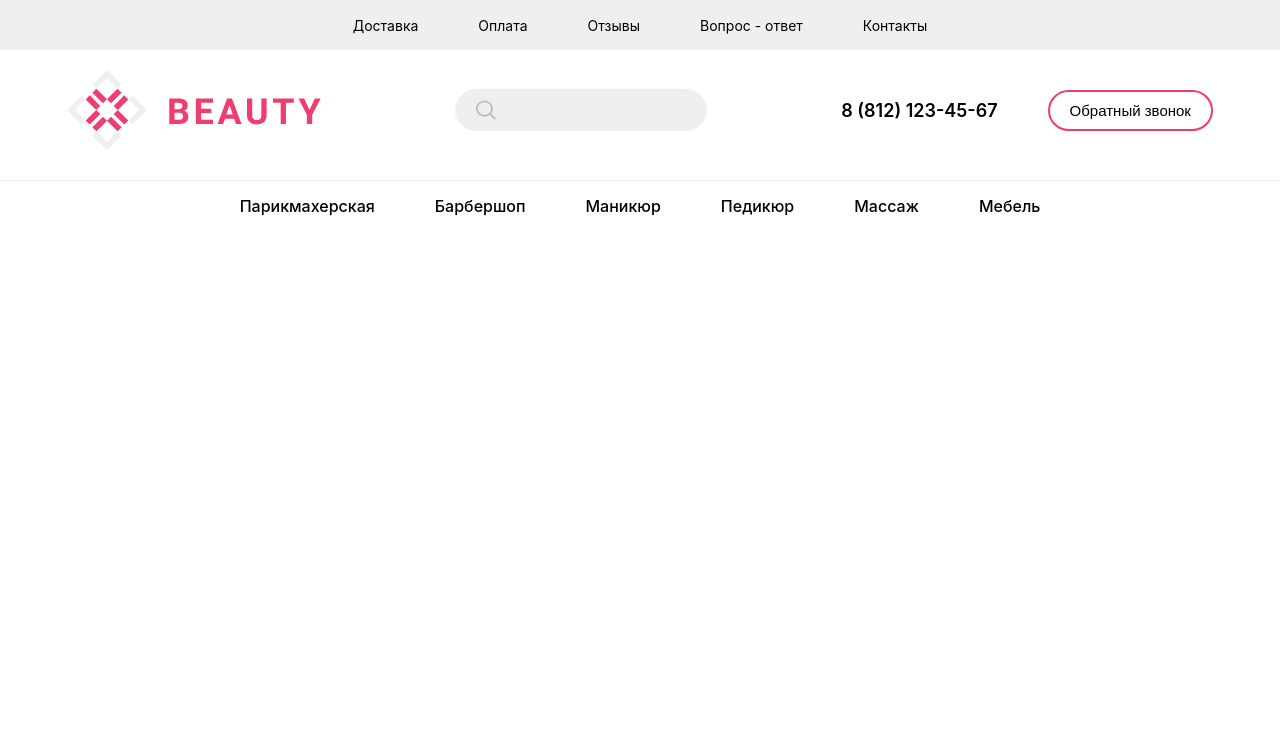
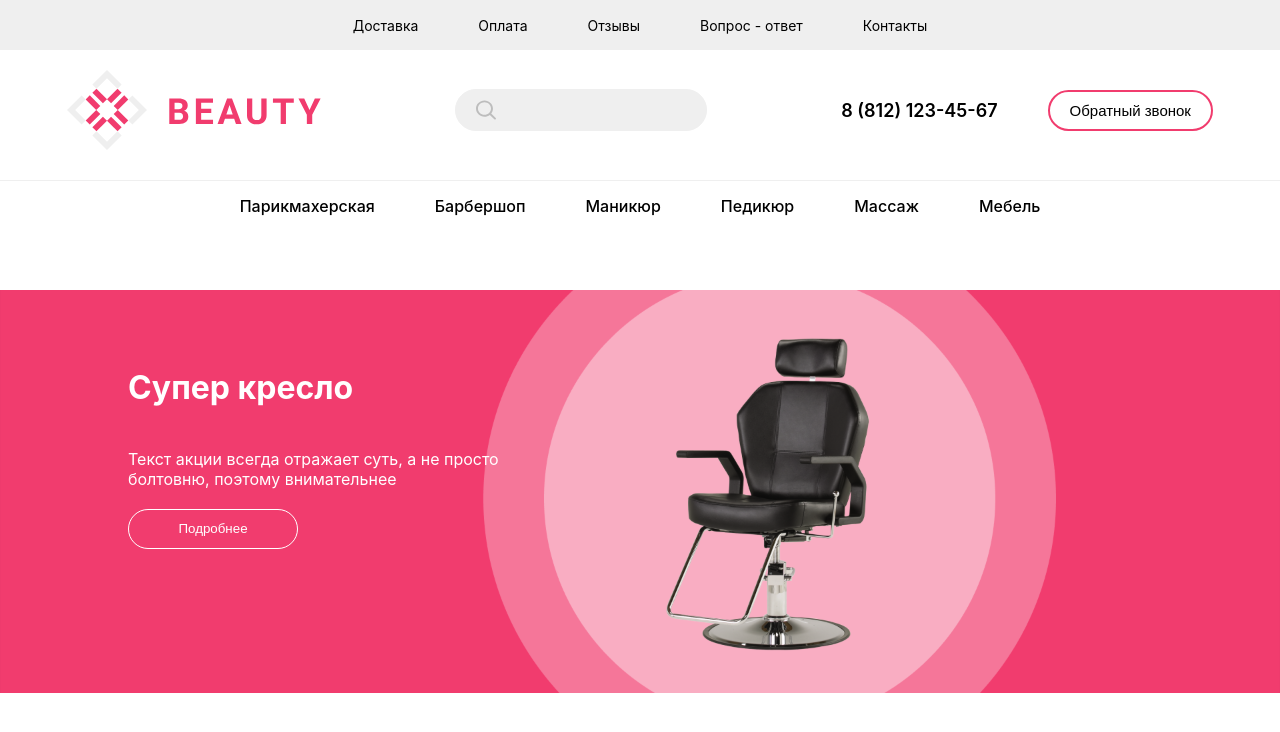
Before and after one commit to Petya-Skripkin/BEAUTY, a React (Create React App) app: page / in a window 1280 px wide. Shown: the top 732 px of the page. Built offline with nearby package versions, Linux system fonts and the light colour scheme.

Commit message:
Создал компонент Navbar

```diff
--- a/package.json
+++ b/package.json
@@ -10,11 +10,13 @@
     "@types/node": "^12.12.62",
     "@types/react": "^16.9.50",
     "@types/react-dom": "^16.9.8",
+    "@types/react-slick": "^0.23.4",
     "@types/styled-components": "^5.1.3",
     "react": "^16.13.1",
     "react-dom": "^16.13.1",
     "react-is": "^16.13.1",
     "react-scripts": "3.4.3",
+    "react-slick": "^0.27.11",
     "styled-components": "^5.2.0",
     "typescript": "^3.9.7"
   },
--- a/src/components/header/styles.ts
+++ b/src/components/header/styles.ts
@@ -14,7 +14,7 @@ export const Menu = styled.ul<{ Background?: "white" | "gray" }>`
   padding: 0;
 
   ${({ Background = "white" }) =>
-    Background == "white"
+    Background === "white"
       ? css`
           background-color: white;
         `
--- a/src/components/index.ts
+++ b/src/components/index.ts
@@ -1,2 +1,3 @@
 export { default as Header } from './header';
 export { default as Bell } from './bell';
+export { default as Navbar } from './navbar';
--- /dev/null
+++ b/src/components/navbar/index.ts
@@ -0,0 +1 @@
+export { default } from './navbar';
--- /dev/null
+++ b/src/components/navbar/navbar.tsx
@@ -0,0 +1,18 @@
+import React from 'react';
+
+import { Content, Conteiner, Button, Slide } from './styles';
+
+const Navbar = () => {
+  return (
+    <Content>
+      <Conteiner>
+        <h1>Супер кресло</h1><br />
+        Текст акции всегда отражает суть, а не просто болтовню, поэтому внимательнее <br /><br />
+        <Button>Подробнее</Button>
+      </Conteiner>
+        <Slide bgImage='./background.svg'></Slide>
+    </Content>
+  )
+}
+
+export default Navbar;
--- /dev/null
+++ b/src/components/navbar/styles.ts
@@ -0,0 +1,41 @@
+import styled, { css } from "styled-components";
+
+export const Content = styled.div`
+  position: relative;
+`;
+
+export const Conteiner = styled.div`
+  position: absolute;
+  top: 12vh;
+  left: 10vw;
+  display: flex;
+  flex-direction: column;
+  width: 380px;
+  color: white;
+  z-index: 1;
+`;
+
+export const Button = styled.button`
+  width: 170px;
+  height: 40px;
+  border: 1px solid white;
+  border-radius: 40px;
+  background-color: rgba(0, 0, 0, 0);
+  color: white;
+  cursor: pointer;
+  outline: none;
+`;
+
+export const Slide = styled.div<{ bgImage: string; }>`
+  width: 100%;
+  height: 60vh;
+  box-sizing: border-box;
+
+  ${({ bgImage }) =>
+    css`
+      background-image: url(${bgImage});
+      background-repeat: no-repeat;
+      background-size: 100%;
+      background-position: center;
+    `}
+`;
--- a/src/pages/demo/demo.tsx
+++ b/src/pages/demo/demo.tsx
@@ -13,7 +13,7 @@ const Demo = () => (
     topMenu= {TOP_MENU}
     bottomMenu= {BOTTOM_MENU}
   />
-  {/* <Components.Bell /> */}
+  <Components.Navbar />
   </>
 )
 
```
Also changed, not shown: public/background.svg (added), 1 other file (tests, documents, lock files or other folders).
